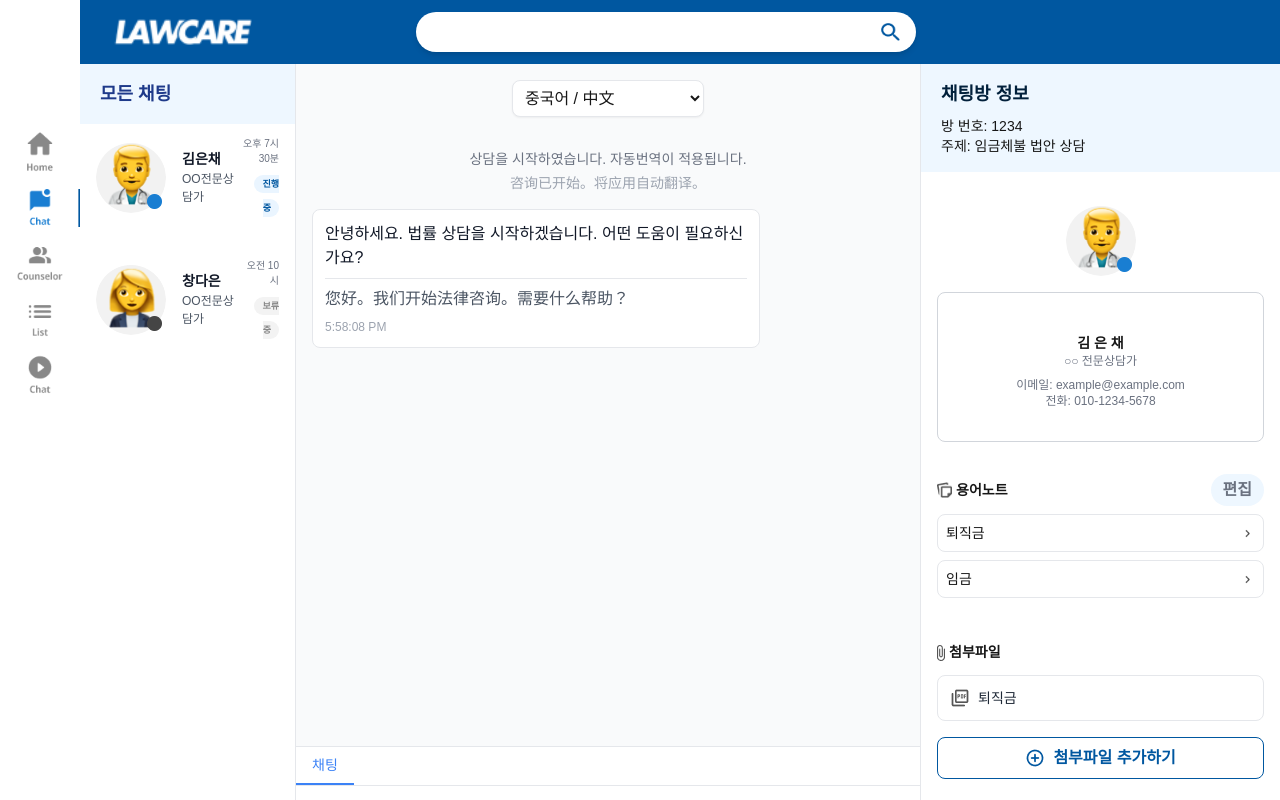
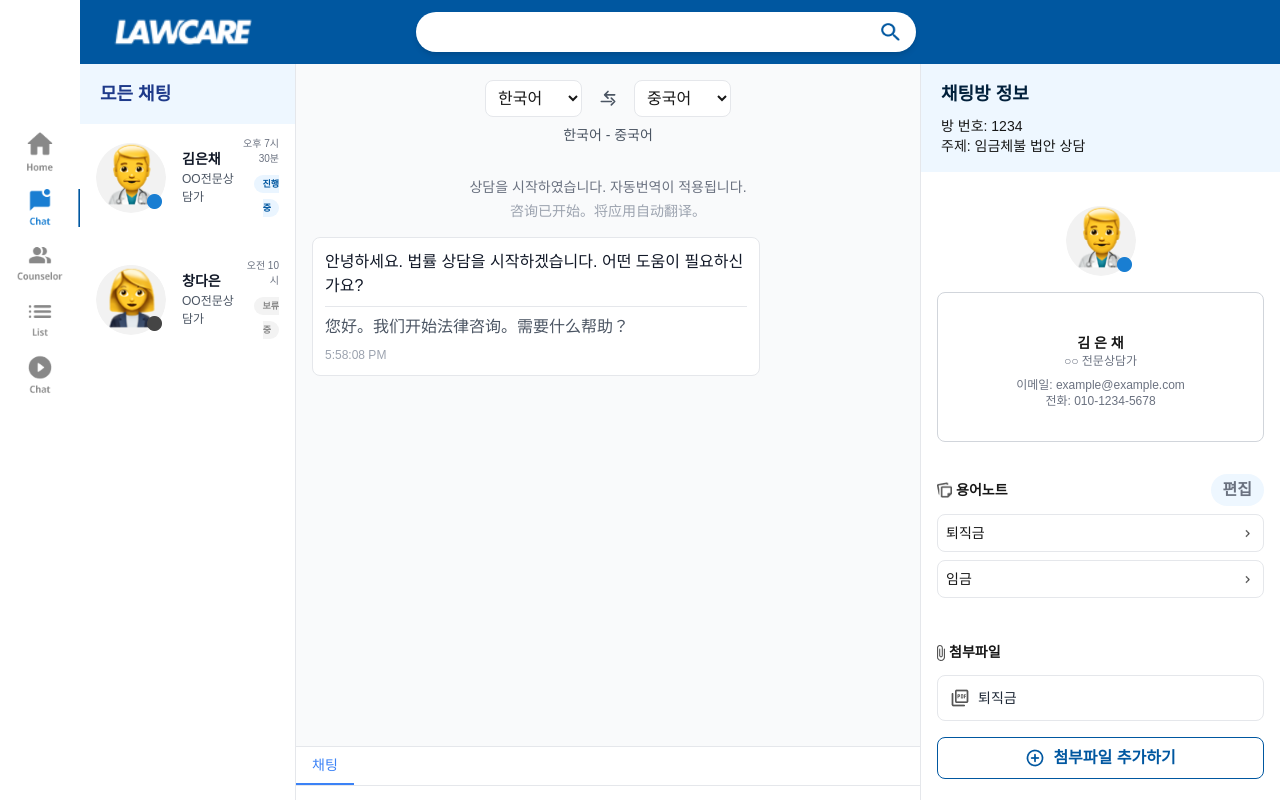
Before and after one commit to LawCare/Law_Care-FE, a Next.js app: page / in a window 1280 px wide. Built offline with nearby package versions, Linux system fonts and the light colour scheme.

Commit message:
feat: 번역 기능 수정

```diff
--- a/src/app/(chat)/chat-info/page.jsx
+++ b/src/app/(chat)/chat-info/page.jsx
@@ -6,7 +6,7 @@ const ChatInfoPage = () => {
   return (
     <div>
       <ChatInfo />
-      <SeverancePay />
+      {/* <SeverancePay /> */}
     </div>
   );
 };
--- a/src/components/LiveChat/Chatting.jsx
+++ b/src/components/LiveChat/Chatting.jsx
@@ -10,11 +10,19 @@ const Chatting = () => {
   const [messages, setMessages] = useState([]);
   const [inputText, setInputText] = useState('');
   const [noteText, setNoteText] = useState('');
-  const [selectedLanguage, setSelectedLanguage] = useState(LANGUAGES.ZH);
+  const [sourceLang, setSourceLang] = useState('ko');
+  const [targetLang, setTargetLang] = useState('zh');
   const [dummyIndex, setDummyIndex] = useState(0);
   const [isLoading, setIsLoading] = useState(true);
   const [activeInputTab, setActiveInputTab] = useState('chat');
   const [isKorean, setIsKorean] = useState(true);
+
+  const languages = {
+    ko: '한국어',
+    zh: '중국어',
+    vi: '베트남어',
+    th: '태국어'
+  };
 
   useEffect(() => {
     const timer = setTimeout(() => {
@@ -37,6 +45,11 @@ const Chatting = () => {
 
     return () => clearTimeout(timer);
   }, []);
+
+  const handleSwap = () => {
+    setSourceLang(targetLang);
+    setTargetLang(sourceLang);
+  };
 
   const findMatchingResponse = (text) => {
     const keywords = Object.keys(TRANSLATIONS.counselor);
@@ -115,23 +128,63 @@ const Chatting = () => {
 
   return (
     <div className="h-screen flex flex-col bg-gray-50">
-      <div className="flex justify-center my-4">
-        <select
-          value={selectedLanguage}
-          onChange={(e) => setSelectedLanguage(e.target.value)}
-          className="w-48 p-2 border rounded-lg bg-white shadow-sm focus:outline-none focus:ring-2 focus:ring-blue-500"
-        >
-          {Object.values(LANGUAGES).map((lang) => (
-            <option key={lang} value={lang}>
-              {LANGUAGE_LABELS[lang].ko} / {LANGUAGE_LABELS[lang].native}
-            </option>
-          ))}
-        </select>
+      {/* Language Switcher */}
+      <div className="max-w-xl mx-auto p-4">
+        <div className="flex items-center space-x-2">
+          <select
+            value={sourceLang}
+            onChange={(e) => setSourceLang(e.target.value)}
+            className="flex-1 p-2 rounded-lg border border-gray-200 bg-white focus:outline-none focus:ring-2 focus:ring-blue-500"
+          >
+            {Object.entries(languages).map(([code, name]) => (
+              <option key={code} value={code}>
+                {name}
+              </option>
+            ))}
+          </select>
+
+          <button
+            onClick={handleSwap}
+            className="p-2 rounded-full hover:bg-gray-100"
+            aria-label="Swap languages"
+          >
+            <svg
+              className="w-5 h-5 text-gray-600"
+              fill="none"
+              strokeWidth="2"
+              stroke="currentColor"
+              viewBox="0 0 24 24"
+            >
+              <path
+                d="M8 7h12M8 7l4-4M8 7l4 4m4 4H4m16 0l-4-4m4 4l-4 4"
+                strokeLinecap="round"
+                strokeLinejoin="round"
+              />
+            </svg>
+          </button>
+
+          <select
+            value={targetLang}
+            onChange={(e) => setTargetLang(e.target.value)}
+            className="flex-1 p-2 rounded-lg border border-gray-200 bg-white focus:outline-none focus:ring-2 focus:ring-blue-500"
+          >
+            {Object.entries(languages).map(([code, name]) => (
+              <option key={code} value={code}>
+                {name}
+              </option>
+            ))}
+          </select>
+        </div>
+
+        <div className="mt-2 text-center text-sm text-gray-600">
+          {languages[sourceLang]} - {languages[targetLang]}
+        </div>
       </div>
+
       <div className="flex-none p-4">
         <div className="text-center space-y-1">
           <p className="text-gray-500 text-sm">{HEADER_MESSAGE.ko}</p>
-          <p className="text-gray-400 text-sm">{HEADER_MESSAGE[selectedLanguage]}</p>
+          <p className="text-gray-400 text-sm">{HEADER_MESSAGE[targetLang]}</p>
         </div>
       </div>
 
@@ -148,9 +201,9 @@ const Chatting = () => {
               }`}
             >
               <div className="space-y-2">
-                <p className="break-words text-gray-900">{message.messages.ko}</p>
-                {message.type === 'chat' && selectedLanguage !== 'ko' && (
-                  <p className="break-words text-gray-600 border-t pt-2">{message.messages[selectedLanguage]}</p>
+                <p className="break-words text-gray-900">{message.messages[sourceLang]}</p>
+                {message.type === 'chat' && targetLang !== sourceLang && (
+                  <p className="break-words text-gray-600 border-t pt-2">{message.messages[targetLang]}</p>
                 )}
               </div>
               <div className="text-xs text-gray-400 mt-2">{message.timestamp.toLocaleTimeString()}</div>
@@ -196,7 +249,6 @@ const Chatting = () => {
                 disabled={isLoading}
                 title="한/영 전환"
               >
-                {/* <Image src={Aa} alt="togglelanguage" width={20} height={20} /> */}
                 <span className="ml-1 text-sm">{isKorean ? '한' : 'A'}</span>
               </button>
             </div>
```
